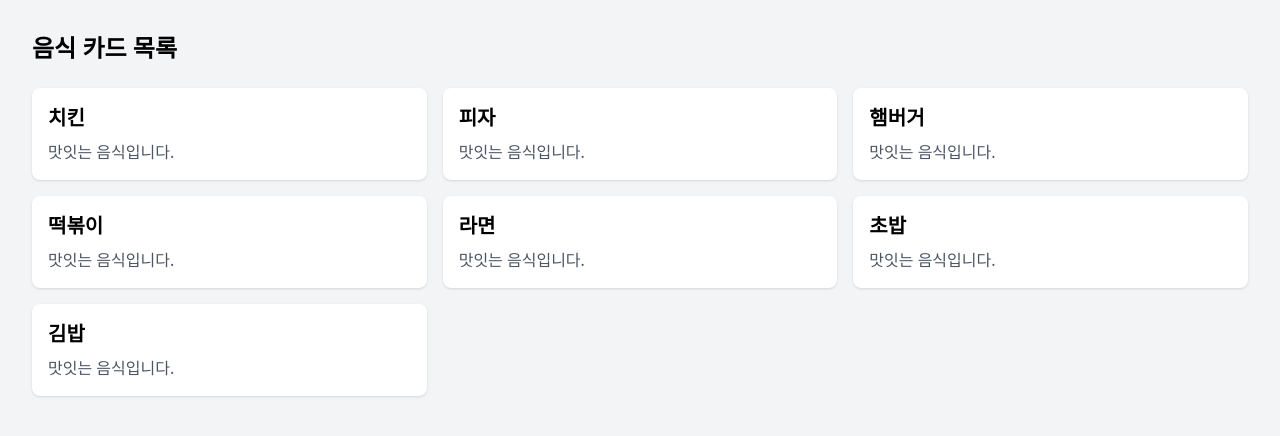
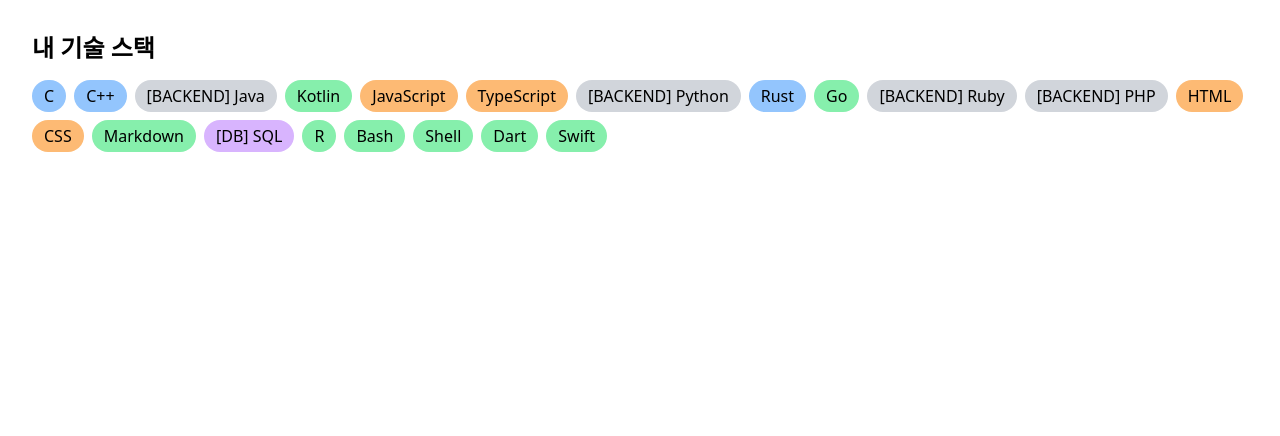
Before and after one commit to qhfxm704-bot/board-game-quick-guide, a Flask app: page / in a window 1280 px wide. Shown: the top 436 px of the page. Run offline with Flask 3, Linux system fonts and the light colour scheme; some libraries are stand-ins or nearby versions.

Commit message:
for문과 if문으로 값마다 다르게 출력하기

```diff
--- a/app.py
+++ b/app.py
@@ -4,8 +4,17 @@ app = Flask(__name__)
 
 @app.route('/')
 def home():
-    foods = ["치킨", "피자", "햄버거", "떡볶이", "라면", "초밥", "김밥"]
-    return render_template('index.html', data=foods)
+    skills = [
+        "C", "C++", "C#", "Java", "Kotlin",
+        "JavaScript", "TypeScript",
+        "Python", "Rust", "Go",
+        "Ruby", "PHP",
+        "HTML", "CSS", "Markdown",
+        "SQL", "R",
+        "Bash", "Shell",
+        "Dart", "Swift"
+    ]
+    return render_template('index.html', data=skills)
 
 if __name__ == '__main__':
     app.run(debug=True)
--- a/templates/index.html
+++ b/templates/index.html
@@ -1,17 +1,26 @@
 <!DOCTYPE html>
 <html>
 <head>
-		<title>음식 카드</title>
+    <title>내 기술 스택</title>
     <script src="https://cdn.tailwindcss.com"></script>
 </head>
-	<body class="p-8 bg-gray-100">
-		<h1 class="text-2xl font-bold mb-6">음식 카드 목록</h1>
-		<div class="grid grid-cols-1 md:grid-cols-3 gap-4">
-			{% for food in data %}
-				<div class="bg-white rounded-lg shadow p-4">
-					<h2 class="text-xl font-bold mb-2">{{ food }}</h2>
-					<p class="text-gray-600">맛잇는 음식입니다.</p>
-				</div>
+<body class="p-8">
+    <h1 class="text-2xl font-bold mb-4">내 기술 스택</h1>
+
+    <div class="flex gap-2 flex-wrap">
+        {% for skill in data %}
+            {% if skill == "Python" or skill == "Java" or skill == "PHP" or skill == "Ruby" %}
+				<span class="bg-gray-300 px-3 py-1 rounded-full">[BACKEND] {{ skill }}</span>
+			{% elif skill == "SQL" %}
+				<span class="bg-purple-300 px-3 py-1 rounded-full">[DB] {{ skill }}</span>
+			{% elif skill == "HTML" or skill == "CSS" or skill == "JavaScript" or skill == "TypeScript" %}
+				<span class="bg-orange-300 px-3 py-1 rounded-full">{{ skill }}</span>
+			{% elif skill == "C" or skill == "C++" or skill == "Rust" %}
+				<span class="bg-blue-300 px-3 py-1 rounded-full">{{ skill }}</span>
+			{% elif skill == "C#" %}
+			{% else %}
+				<span class="bg-green-300 px-3 py-1 rounded-full">{{ skill }}</span>
+            {% endif %}
         {% endfor %}
     </div>
 </body>
```
Lines whose indentation alone changed are shown as unchanged.
